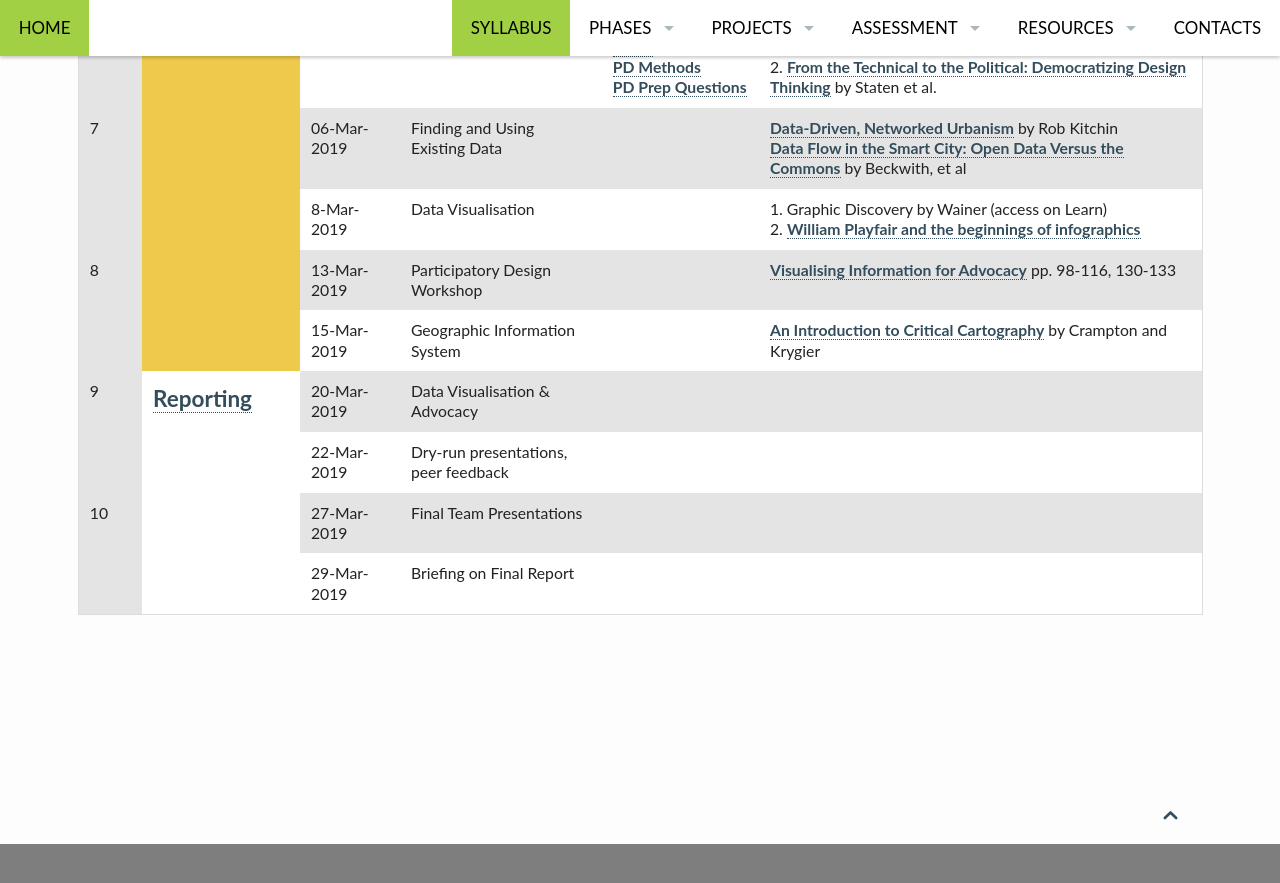
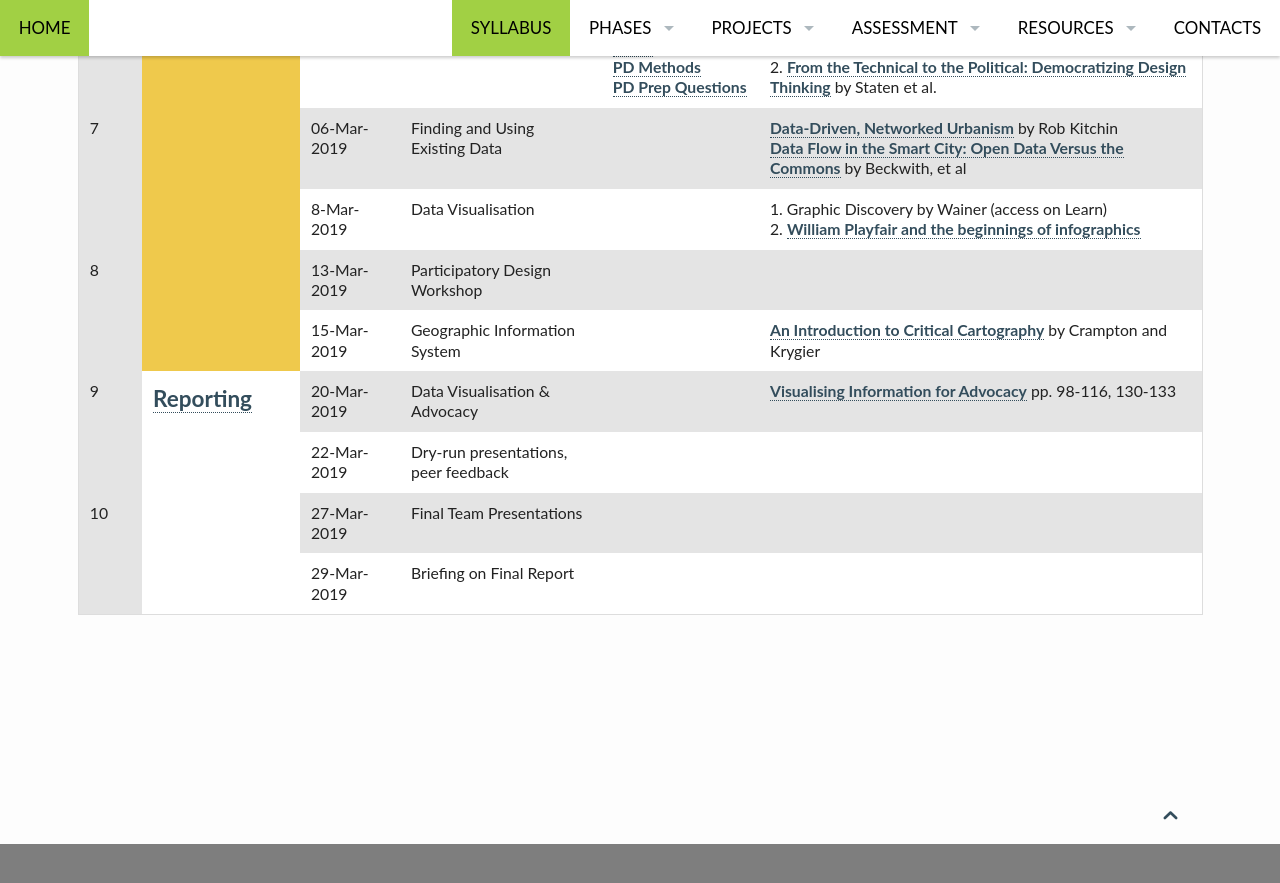
Before and after one commit to edinburghlivinglab/ddc, a Jekyll site: the page built from pages/syllabus.md, in a window 1280 px wide and 900 px high, scrolled down 1833 px. Shown: the top 883 px of the window. Built offline with Jekyll 4.4.1, drawn with Linux system fonts in a browser that asks for light colours.

Commit message:
Update syllabus.md

```diff
--- a/pages/syllabus.md
+++ b/pages/syllabus.md
@@ -207,7 +207,7 @@ permalink: "/syllabus/"
                 <td>13-Mar-2019</td>
                 <td>Participatory Design Workshop</td>
                 <td>&nbsp;</td>
-                <td><a href="https://visualisingadvocacy.org/sites/drawingbynumbers.ttc.io/files/VIFA_singlepage_small.pdf">Visualising Information for Advocacy</a> pp. 98-116, 130-133</td>
+                <td>&nbsp;</td>
             </tr>
             <tr>
                 <td>15-Mar-2019</td>
@@ -223,7 +223,7 @@ permalink: "/syllabus/"
                 <td>20-Mar-2019</td>
                 <td>Data Visualisation &amp; Advocacy</td>
                 <td>&nbsp;</td>
-                <td>&nbsp;</td>
+                <td><a href="https://visualisingadvocacy.org/sites/drawingbynumbers.ttc.io/files/VIFA_singlepage_small.pdf">Visualising Information for Advocacy</a> pp. 98-116, 130-133</td>
             </tr>
             <tr>
                 <td>22-Mar-2019</td>
```
